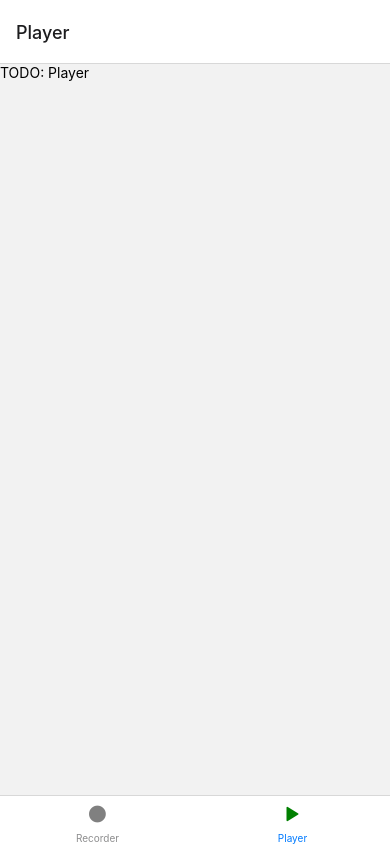
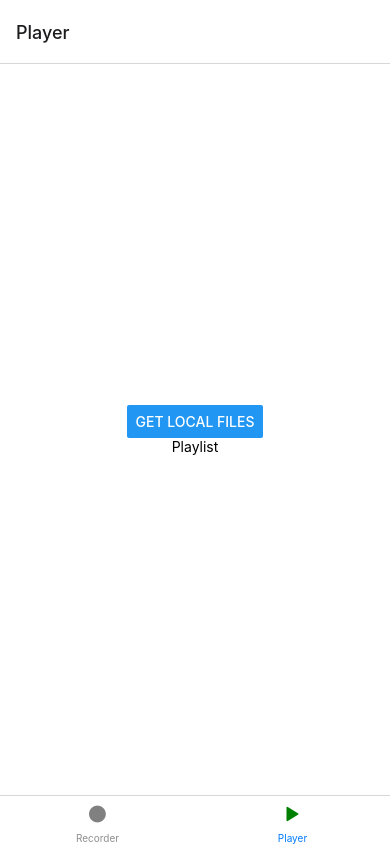
Before and after one commit to Cho-ui/Riff-Idea-Recorder, a React Native app: screen /Player in a window 390 px wide. Built offline with nearby package versions, Linux system fonts and the light colour scheme.

Commit message:
Player functionality, filesystem work, audio works in debug mode

```diff
--- a/components/Player.js
+++ b/components/Player.js
@@ -1,11 +1,137 @@
-import React from 'react';
-import { View, Text } from 'react-native'
+import { StatusBar } from 'expo-status-bar';
+import React, { useState } from 'react';
+import { View, Text, Button, StyleSheet } from 'react-native'
+import { StorageAccessFramework } from 'expo-file-system';
+import * as FileSystem from 'expo-file-system';
+import * as MediaLibrary from 'expo-media-library';
+import { Audio } from 'expo-av';
 
 export default function Recorder() {
+    const [internalFolderUri, setInternalFolderUri] = useState("");
+    const [cacheRecordings, setCacheRecordings] = useState([]);
 
-    return(
-        <View>
-            <Text>TODO: Player</Text>
+    async function getFiles() {
+        try {
+            const album = StorageAccessFramework.getUriForDirectoryInRoot("mirecorder");
+
+            // Requests permissions for external directory
+            const permissions = await StorageAccessFramework.requestDirectoryPermissionsAsync(album);
+
+            if (permissions.granted) {
+                // Gets SAF URI from response
+                const albumUri = permissions.directoryUri;
+
+                // check that the correct folder was selected - test this later
+                if (!albumUri.includes("mirecorder")) {
+                    return;
+                }
+
+                const mediaLibraryPermissions = await MediaLibrary.requestPermissionsAsync();
+                if (!mediaLibraryPermissions.granted) {
+                    return;
+                }
+
+                // Copies files from external storage to internal cache storage
+                await StorageAccessFramework.copyAsync({
+                    from: albumUri,
+                    to: FileSystem.cacheDirectory,
+                });
+
+                const outputDir = FileSystem.cacheDirectory + "mirecorder";
+                setInternalFolderUri(outputDir);
+
+                // filenames in the internal cache storage
+                const outputContents = await FileSystem.readDirectoryAsync(outputDir);
+                setCacheRecordings(outputContents);
+
+                // Creates assets from local files
+                /* const [newAlbumCreator, ...assets] = await Promise.all(
+                    migratedFiles.map < Promise < MediaLibrary.Asset >> (
+                        async fileName => await MediaLibrary.createAssetAsync(outputDir + '/' + fileName)
+                    )
+                );
+
+                // Album was empty
+                if (!newAlbumCreator) {
+                    return;
+                }
+
+                // Creates a new album in the scoped directory
+                const newAlbum = await MediaLibrary.createAlbumAsync("mirecorder-assets", newAlbumCreator, false);
+                if (assets.length) {
+                    await MediaLibrary.addAssetsToAlbumAsync(assets, newAlbum, false);
+                } */
+            }
+
+        } catch (err) {
+            console.error(err);
+        }
+    }
+
+    async function playClip(clipUri) {
+        try {
+            const assetTable = await MediaLibrary.getAssetsAsync({ mediaType: "audio" });
+            const asset = assetTable.assets[0];
+            // , after: "39"
+            // const seconduri = internalFolderUri + "/" + clipUri;
+
+            // works in debug mode, otherwise not. Observe status in a state, maybe dependent on that?
+            // also, file render needs fixing
+
+            const { sound } = await Audio.Sound.createAsync(asset);
+
+            const status = await sound.getStatusAsync();
+            if (status.isLoaded) console.log("loaded")
+            await sound.playAsync();
+            const play = await sound.getStatusAsync()
+            if (play.isPlaying) console.log("is playing")
+            await sound.unloadAsync();
+            const not = await sound.getStatusAsync();
+            if (!not.isLoaded) console.log("is not loaded")
+        } catch (err) {
+            console.error(err);
+        }
+    }
+
+    function renderPlaylist() {
+        return cacheRecordings.map((clip, index) => {
+            return (
+                <View key={index} style={styles.row}>
+                    <Text style={styles.fill}>Clip {index + 1}</Text>
+                    <Button style={styles.button} onPress={() => playClip(clip)} title="Play" />
+                </View>
+            );
+        });
+    }
+
+    return (
+        <View style={styles.container}>
+            <Button title="Get Local Files" onPress={getFiles} />
+            {/*<Button title="Get Local Uri" onPress={() => alert(internalFolderUri)} />*/}
+            <Text>Playlist</Text>
+            {renderPlaylist()}
+            <StatusBar style="auto" />
         </View>
     )
 }
+
+const styles = StyleSheet.create({
+    container: {
+        flex: 1,
+        backgroundColor: '#fff',
+        alignItems: 'center',
+        justifyContent: 'center',
+    },
+    row: {
+        flexDirection: 'row',
+        alignItems: 'center',
+        justifyContent: 'center',
+    },
+    fill: {
+        flex: 1,
+        margin: 16
+    },
+    button: {
+        margin: 16
+    }
+});
--- a/components/Recorder.js
+++ b/components/Recorder.js
@@ -1,9 +1,7 @@
 import { StatusBar } from 'expo-status-bar';
-import React, { useState, useEffect } from 'react';
-import { Button, StyleSheet, Text, View, PermissionsAndroid } from 'react-native';
+import React, { useState } from 'react';
+import { Button, StyleSheet, Text, View } from 'react-native';
 import { Audio } from 'expo-av';
-import { StorageAccessFramework } from 'expo-file-system';
-import * as FileSystem from 'expo-file-system';
 import * as MediaLibrary from 'expo-media-library';
 
 export default function Recorder() {
@@ -36,8 +34,6 @@ export default function Recorder() {
     async function stopRecording() {
         setRecording(undefined);
         await recording.stopAndUnloadAsync();
-        const uri = recording.getURI();
-        alert(uri);
 
         let updatedRecordings = [...recordings];
         const { sound, status } = await recording.createNewLoadedSoundAsync();
@@ -58,13 +54,13 @@ export default function Recorder() {
         return `${minDisplay}:${secDisplay}`;
     }
 
-    function getRecordingLines() {
-        return recordings.map((recordingLine, index) => {
+    function getRecordingTakes() {
+        return recordings.map((take, index) => {
             return (
                 <View key={index} style={styles.row}>
-                    <Text style={styles.fill}>Recording {index + 1} - {recordingLine.duration}</Text>
-                    <Button style={styles.button} onPress={() => recordingLine.sound.replayAsync()} title="Play" />
-                    <Button style={styles.button} onPress={() => saveRecording(recordingLine.file)} title="Save" />
+                    <Text style={styles.fill}>Take {index + 1} - {take.duration}</Text>
+                    <Button style={styles.button} onPress={() => take.sound.replayAsync()} title="Play" />
+                    <Button style={styles.button} onPress={() => saveRecording(take.file)} title="Save" />
                 </View>
             );
         });
@@ -72,23 +68,6 @@ export default function Recorder() {
 
     async function saveRecording(recUri) {
         try {
-            /*if (filePermissions.granted === false && filePermissions.directoryUri === "") {
-                const albumUri = StorageAccessFramework.getUriForDirectoryInRoot("exporecordings");
-                const permissions = await StorageAccessFramework.requestDirectoryPermissionsAsync(albumUri);
-
-                if (permissions.granted && permissions.directoryUri)
-                setFilePermissions = {granted: permissions.granted, directoryUri: permissions.directoryUri};
-            }*/
-
-            /*const downloadedAudio = await FileSystem.downloadAsync(recUri, FileSystem.documentDirectory);
-            if (downloadedAudio.status != 200) {
-                alert("DL status issue")
-                return;
-            } */
-
-            /*let mediaPerms = requestPermission(status);
-            if ((await mediaPerms).status != 'granted') return;*/
-
             const mediaPerms = await MediaLibrary.requestPermissionsAsync();
             if (mediaPerms.status === "granted") {
                 const asset = await MediaLibrary.createAssetAsync(recUri);
@@ -100,7 +79,6 @@ export default function Recorder() {
                     await MediaLibrary.addAssetsToAlbumAsync([asset], album, true);
                 }
             }
-
         } catch (err) {
             console.error(err);
         }
@@ -112,7 +90,7 @@ export default function Recorder() {
             <Button
                 title={recording ? 'Stop Recording' : 'Start Recording'}
                 onPress={recording ? stopRecording : startRecording} />
-            {getRecordingLines()}
+            {getRecordingTakes()}
             <StatusBar style="auto" />
         </View>
     )
```
